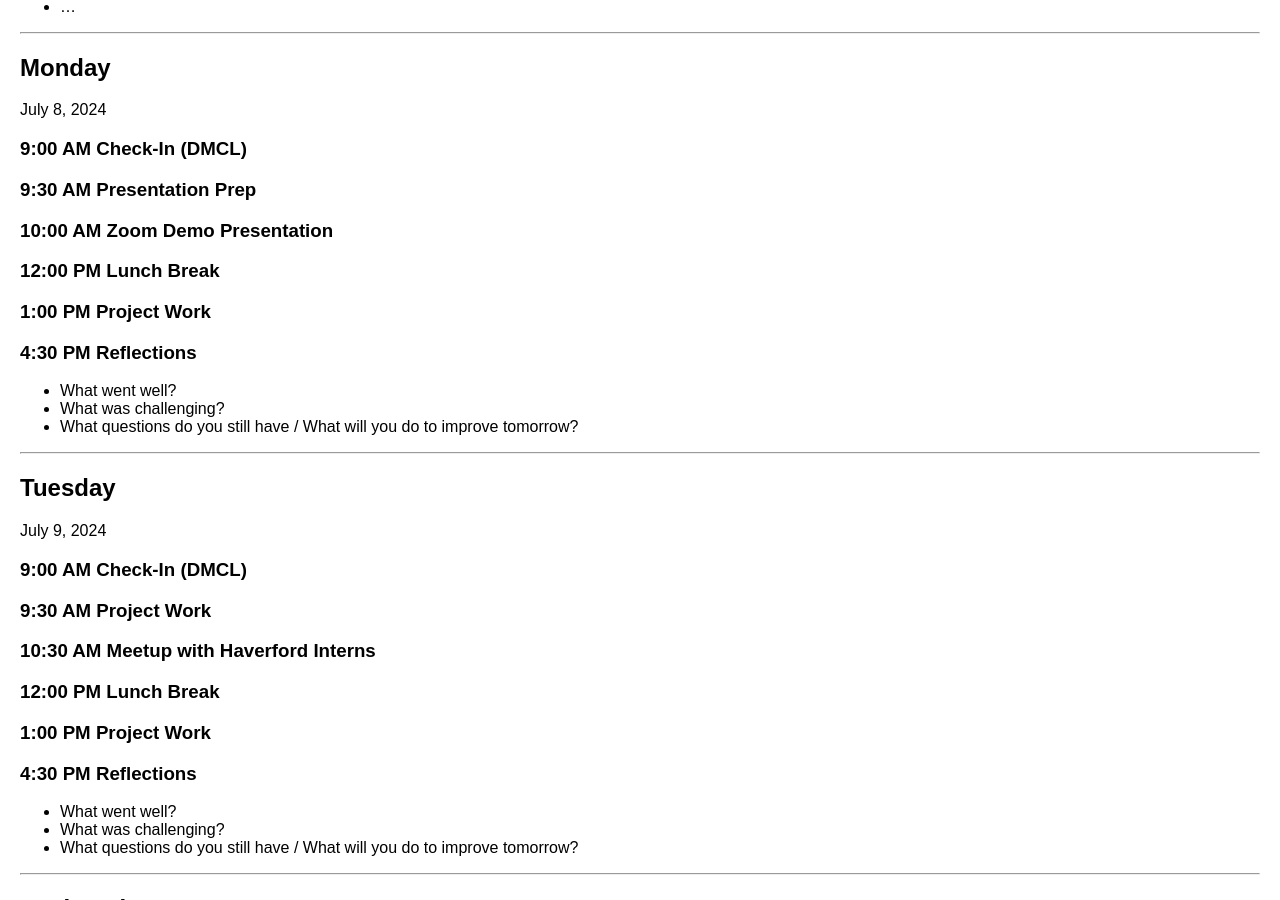
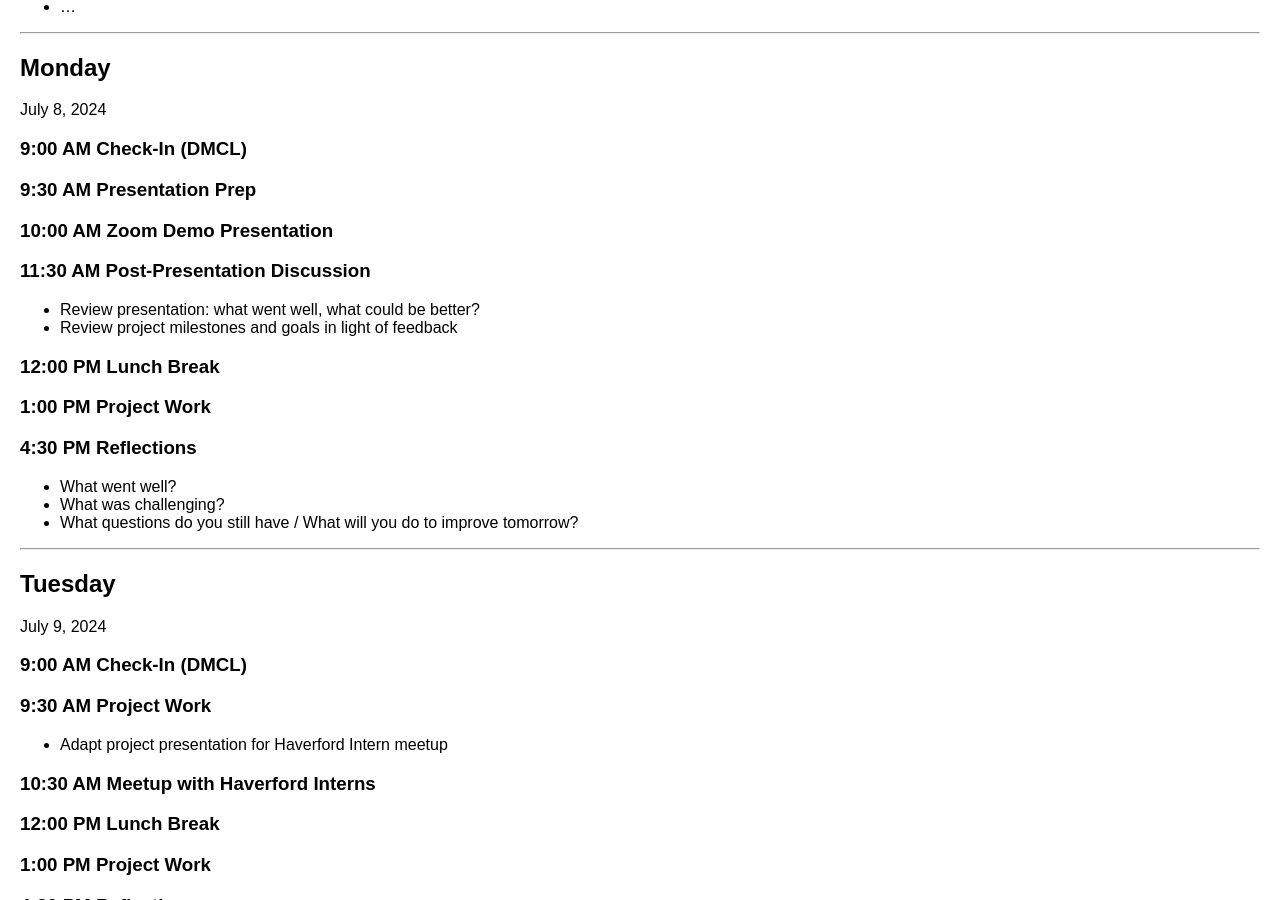
Before and after one commit to digbmc/dssf-syll, a Jekyll site: the page built from _weeks/06-internal.md, in a window 1280 px wide and 900 px high, scrolled down 325 px. Built offline with Jekyll 4.4.1, drawn with Linux system fonts in a browser that asks for light colours.

Commit message:
Update 06-internal.md; presentation reflection items

```diff
--- a/_weeks/06-internal.md
+++ b/_weeks/06-internal.md
@@ -19,6 +19,10 @@ July 8, 2024
 
 ### 10:00 AM Zoom Demo Presentation
 
+### 11:30 AM Post-Presentation Discussion
+- Review presentation: what went well, what could be better?
+- Review project milestones and goals in light of feedback
+
 ### 12:00 PM Lunch Break
 
 ### 1:00 PM Project Work
@@ -36,6 +40,7 @@ July 9, 2024
 ### 9:00 AM Check-In (DMCL)
 
 ### 9:30 AM Project Work
+- Adapt project presentation for Haverford Intern meetup
 
 ### 10:30 AM Meetup with Haverford Interns
 
```
